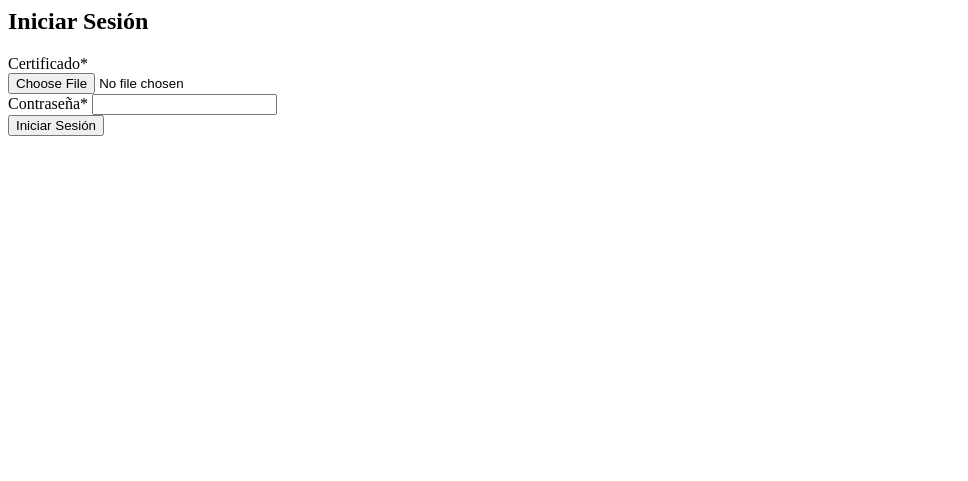
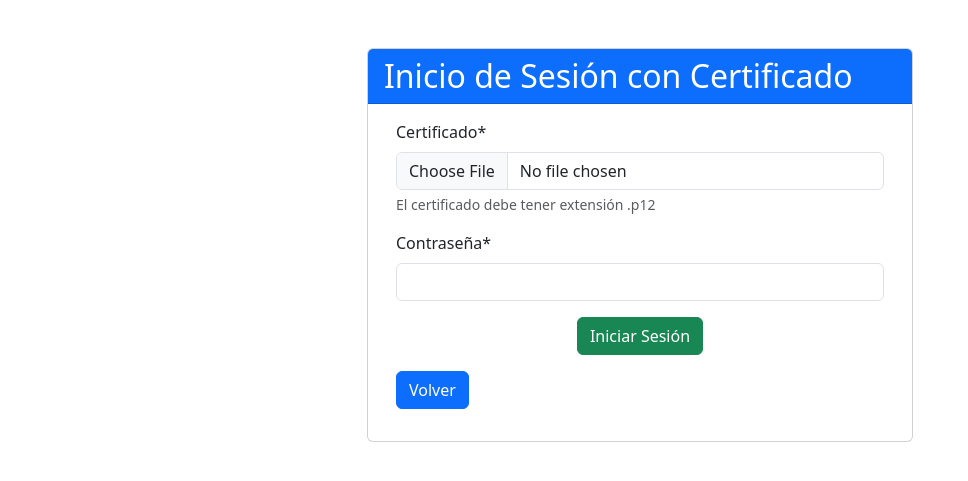
Before and after one commit to mariaescalante/decide-single-velazquez, a Django app: page /authentication/cert_login/ in a window 1280 px wide. Shown: the top 481 px of the page, without its empty margins (0-968 px from the left). Run offline with Django 3.2, Linux system fonts and the light colour scheme; parts of the project's set-up code (start-up, migrations or seed data) failed here and were passed over; some libraries are stand-ins or nearby versions.

Commit message:
style: certificado login

```diff
--- a/decide/authentication/forms.py
+++ b/decide/authentication/forms.py
@@ -45,7 +45,11 @@ class CustomUserCreationFormEmail(UserCreationForm):
         return email
 
 class CustomAuthenticationForm(forms.Form):
-    cert_file = forms.FileField(label='Certificado')
+    cert_file = forms.FileField(
+        label='Certificado',
+        help_text="El certificado debe tener extensión .p12",
+        widget=forms.ClearableFileInput(attrs={'accept': '.p12'})
+    )
     password = forms.CharField(label='Contraseña', widget=forms.PasswordInput, required=True)
 
 class CustomPasswordChangeForm(PasswordChangeForm):
--- a/decide/authentication/templates/cert_login.html
+++ b/decide/authentication/templates/cert_login.html
@@ -1,12 +1,29 @@
-<!-- cert_login.html -->
+{% extends "base.html" %}
+{% load crispy_forms_tags %}
 
 {% block content %}
-  {% load crispy_forms_tags %}
-  <h2>Iniciar Sesión</h2>
 
-  <form method="post" enctype="multipart/form-data" class="login-form" action="{% url 'cert_login' %}">
-    {% csrf_token %}
-    {{ form|crispy }}
-    <input type="submit" value="Iniciar Sesión">
-  </form>
+<div class="container mt-5">
+  <div class="row justify-content-center">
+    <div class="col-md-6">
+      <div class="card">
+        <div class="card-header bg-primary text-white d-flex align-items-center">
+          <h2 class="d-inline-block m-0">Inicio de Sesión con Certificado</h2>
+        </div>
+        <div class="card-body">
+          <form class="container-fluid" method="post" enctype="multipart/form-data" action="{% url 'cert_login' %}">
+            {% csrf_token %}
+            {{ form|crispy }}
+            <div class="d-flex flex-column align-items-center justify-content-center">
+              <button class="btn btn-success mb-3" type="submit">Iniciar Sesión</button>
+
+              <a class="btn btn-primary align-self-start mb-3" href="{% url "login2" %}">Volver</a>
+            </div>
+          </form>
+        </div>
+      </div>
+    </div>
+  </div>
+</div>
+
 {% endblock %}
--- a/decide/authentication/views.py
+++ b/decide/authentication/views.py
@@ -302,7 +302,11 @@ class CertLoginView(LoginView):
             return redirect(self.success_url)
 
         except Exception as e:
-            form.add_error(None, f'Error al procesar el certificado: {str(e)}')
+            if 'deserialize' in str(e):
+                form.add_error(None, f'Formato incorrecto del certificado (debe ser *.p12)')
+            if 'password' in str(e):
+                form.add_error(None, f'Contraseña incorrecta')
+
 
         return render(request, self.template_name, {'form': form})
 
```
